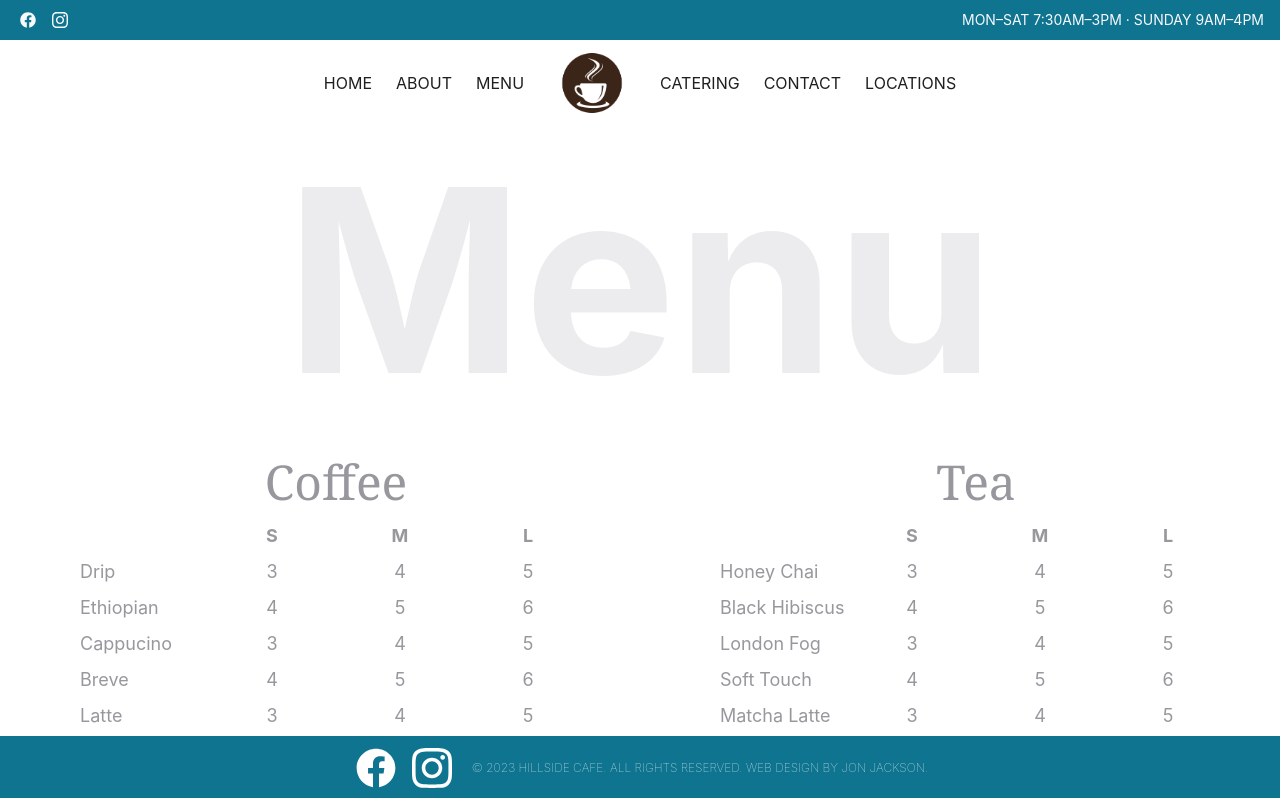
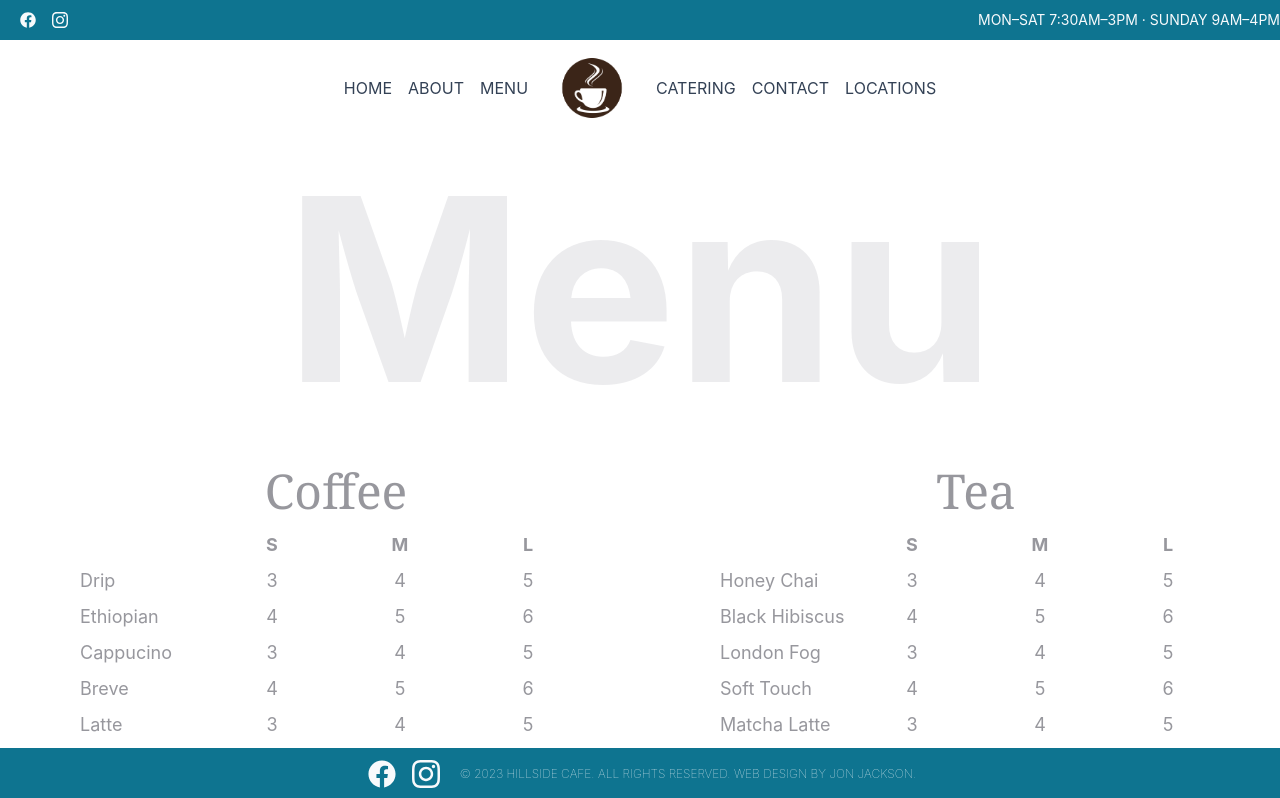
Before and after one commit to jonteal/coffee-shop-react, a React (Vite) app: page /menu in a window 1280 px wide. Shown: the top 798 px of the page. Built offline with nearby package versions, Linux system fonts and the light colour scheme.

Commit message:
cleaning up style sheets and moving to tailwind

```diff
--- a/package.json
+++ b/package.json
@@ -19,6 +19,7 @@
     "react-icons": "^4.10.1",
     "react-material-ui-carousel": "^3.4.2",
     "react-router-dom": "^6.4.3",
+    "react-scroll-to-top": "^3.0.0",
     "react-slick": "^0.29.0",
     "slick-carousel": "^1.8.1"
   },
--- a/src/App.jsx
+++ b/src/App.jsx
@@ -1,10 +1,10 @@
 import { BrowserRouter as Router, Route, Routes } from "react-router-dom";
 
-import About from "./pages/about/About";
+import { About } from "./pages/about/About";
 import Catering from "./pages/catering/Catering";
 import Contact from "./pages/contact/Contact";
-import Footer from "./components/footer/Footer";
-import Header from "./components/header/Header";
+import { Footer } from "./components/footer/Footer";
+import { Header } from "./components/header/Header";
 import Home from "./pages/home/Home";
 import Locations from "./pages/locations/Locations";
 import Menu from "./pages/menu/Menu";
--- a/src/components/footer/Footer.jsx
+++ b/src/components/footer/Footer.jsx
@@ -1,15 +1,13 @@
 import { FaFacebook, FaInstagram } from "react-icons/fa";
 
-import "./footer.css";
-
-const Footer = () => {
+export const Footer = () => {
   return (
-    <div className="footer bg-cyan-700 py-2 flex flex-row justify-center items-center">
+    <div className="footer bg-cyan-700 py-2 flex flex-row justify-center items-center fixed bottom-0 left-0 w-full text-slate-50 text-center z-10">
       <a href="">
-        <FaFacebook className="px-1 social-icon ml-3 mr-1" />
+        <FaFacebook className="px-1 text-4xl ml-3 mr-1" />
       </a>
       <a href="">
-        <FaInstagram className="px-1 social-icon ml-1 mr-3" />
+        <FaInstagram className="px-1 text-4xl ml-1 mr-3" />
       </a>
 
       <p className="mr-3 text-xs font-thin">
@@ -18,5 +16,3 @@ const Footer = () => {
     </div>
   );
 };
-
-export default Footer;
--- a/src/components/footer/footer.css
+++ /dev/null
@@ -1,13 +0,0 @@
-.footer {
-    position: fixed;
-    left: 0;
-    bottom: 0;
-    width: 100%;
-    color: white;
-    text-align: center;
-    z-index: 1;
-}
-
-.social-icon {
-    font-size: 3rem;
-}
--- a/src/components/header/Header.jsx
+++ b/src/components/header/Header.jsx
@@ -1,8 +1,8 @@
 import { FaFacebook, FaInstagram } from "react-icons/fa";
 
-const Header = () => {
+export const Header = () => {
   return (
-    <div className="header bg-cyan-700 py-2 flex flex-row items-center fixed top-0 left-0 w-full text-slate-50 text-center z-10 sm:justify-between">
+    <div className="bg-cyan-700 py-2 flex flex-row items-center fixed top-0 left-0 w-full text-slate-50 text-center z-10 sm:justify-between">
       <div className="flex flex-row">
         <a href="">
           <FaFacebook className="px-1 text-2xl ml-3 mr-2" />
@@ -11,9 +11,7 @@ const Header = () => {
           <FaInstagram className="px-1 text-2xl mr-3" />
         </a>
       </div>
-      <p className="mr-3 text-sm">MON–SAT 7:30AM–3PM · SUNDAY 9AM–4PM</p>
+      <p className="text-sm">MON–SAT 7:30AM–3PM · SUNDAY 9AM–4PM</p>
     </div>
   );
 };
-
-export default Header;
--- /dev/null
+++ b/src/components/navLink/NavLink.jsx
@@ -0,0 +1,14 @@
+import { Link } from "react-router-dom";
+
+const NavLink = ({ label, location }) => {
+  return (
+    <Link
+      className="px-2 cursor-pointer no-underline hover:underline text-slate-700"
+      to={location}
+    >
+      {label}
+    </Link>
+  );
+};
+
+export default NavLink;
--- a/src/components/sliders/muiSlider/MuiSlider.jsx
+++ b/src/components/sliders/muiSlider/MuiSlider.jsx
@@ -22,7 +22,7 @@ export const MuiSlider = (props) => {
 
   return (
     <Carousel
-      className="h-screen"
+      className="h-screen w-full"
       animation="slide"
       duration={1500}
       interval={4000}
--- a/src/pages/about/About.jsx
+++ b/src/pages/about/About.jsx
@@ -1,7 +1,3 @@
-import "./about.css";
-
-const About = () => {
+export const About = () => {
   return <div>About</div>;
 };
-
-export default About;
--- a/src/pages/home/Home.jsx
+++ b/src/pages/home/Home.jsx
@@ -17,6 +17,7 @@ import { BootstrapSlider } from "../../components/sliders/bootstrapSlider/Bootst
 import "./home.css";
 import { MuiSlider } from "../../components/sliders/muiSlider/MuiSlider";
 import { MuiTextSlider } from "../../components/sliders/muiTextSlider/MuiTextSlider";
+import ScrollToTop from "react-scroll-to-top";
 
 const Home = () => {
   const [tables, setTables] = useState([]);
@@ -44,11 +45,7 @@ const Home = () => {
 
   return (
     <div>
-      {/* <div className="slider-container">
-        <Slider />
-      </div> */}
-      <div className="slider-container">
-        {/* <BootstrapSlider /> */}
+      <div className="w-full mx-auto">
         <MuiSlider />
       </div>
 
@@ -108,6 +105,7 @@ const Home = () => {
           <HomeContactForm />
         </div>
       </div>
+      <ScrollToTop className="mb-10" smooth />
     </div>
   );
 };
--- a/src/pages/navigation/Navigation.jsx
+++ b/src/pages/navigation/Navigation.jsx
@@ -2,38 +2,22 @@ import { Fragment } from "react";
 import { Link } from "react-router-dom";
 import { Outlet } from "react-router-dom";
 import CoffeeIcon from "../../assets/coffee-logo.jpg";
-
-import "./navigation.css";
+import NavLink from "../../components/navLink/NavLink";
 
 const Navigation = () => {
   return (
     <Fragment>
-      <div className="navigation-container">
+      <div className="h-20 w-full flex justify-between mb-6">
         <div className="flex flex-row justify-center items-center mx-auto mb-3 mt-12">
-          <Link className="nav-link" to="/">
-            HOME
-          </Link>
-          <Link className="nav-link" to="about">
-            ABOUT
-          </Link>
-          <Link className="nav-link" to="menu">
-            MENU
-          </Link>
+          <NavLink label="HOME" location="/" />
+          <NavLink label="ABOUT" location="about" />
+          <NavLink label="MENU" location="menu" />
           <Link className="logo-container" to="/">
             <img src={CoffeeIcon} className="logo w-28" alt="Coffee Logo" />
           </Link>
-          <Link className="nav-link" to="catering">
-            CATERING
-          </Link>
-          <Link className="nav-link" to="contact">
-            CONTACT
-          </Link>
-          <Link className="nav-link" to="locations">
-            LOCATIONS
-          </Link>
-          {/* <Link className="nav-link nav-book-button" to="rentals">
-            BOOK WITH US
-          </Link> */}
+          <NavLink label="CATERING" location="catering" />
+          <NavLink label="CONTACT" location="contact" />
+          <NavLink label="LOCATIONS" location="locations" />
         </div>
       </div>
 
--- a/src/pages/navigation/navigation.css
+++ /dev/null
@@ -1,64 +0,0 @@
-.navigation-container {
-    height: 70px;
-    width: 100%;
-    display: flex;
-    justify-content: space-between;
-    margin-bottom: 25px;
-  }
-
-  .nav-link {
-    padding: 10px 12px;
-    cursor: pointer;
-    text-decoration: none;
-    color: rgb(31, 31, 31);
-  }
-
-  .nav-link:hover {
-    text-decoration: underline;
-  }
-
-  .nav-book-button {
-    border: none;
-    padding: 8px 20px;
-    background-color: #2D3142;
-    color: white;
-    font-weight: 500;
-    cursor: pointer;
-    font-weight: lighter;
-    transition: 0.2s;
-  }
-
-  .nav-book-button:hover {
-    background-color: #555d80;
-  }
-
-  @media only screen and (max-width: 600px) {
-    .navigation-container {
-      height: 70px;
-      width: 100%;
-      display: flex;
-      justify-content: space-between;
-      margin-bottom: 15px;
-    }
-    .nav-links {
-      width: 100%;
-      height: 100%;
-      margin-left: auto;
-      margin-right: auto;
-      display: flex;
-      align-items: center;
-      justify-content: center;
-    }
-
-    .nav-link {
-      padding: 10px 10px;
-      cursor: pointer;
-      text-decoration: none;
-      color: rgb(31, 31, 31);
-      font-size: 0.9rem;
-    }
-
-    .logo-container {
-      display: none;
-    }
-  }
```
Also changed, not shown: src/pages/about/about.css (deleted), 1 other file (tests, documents, lock files or other folders).
